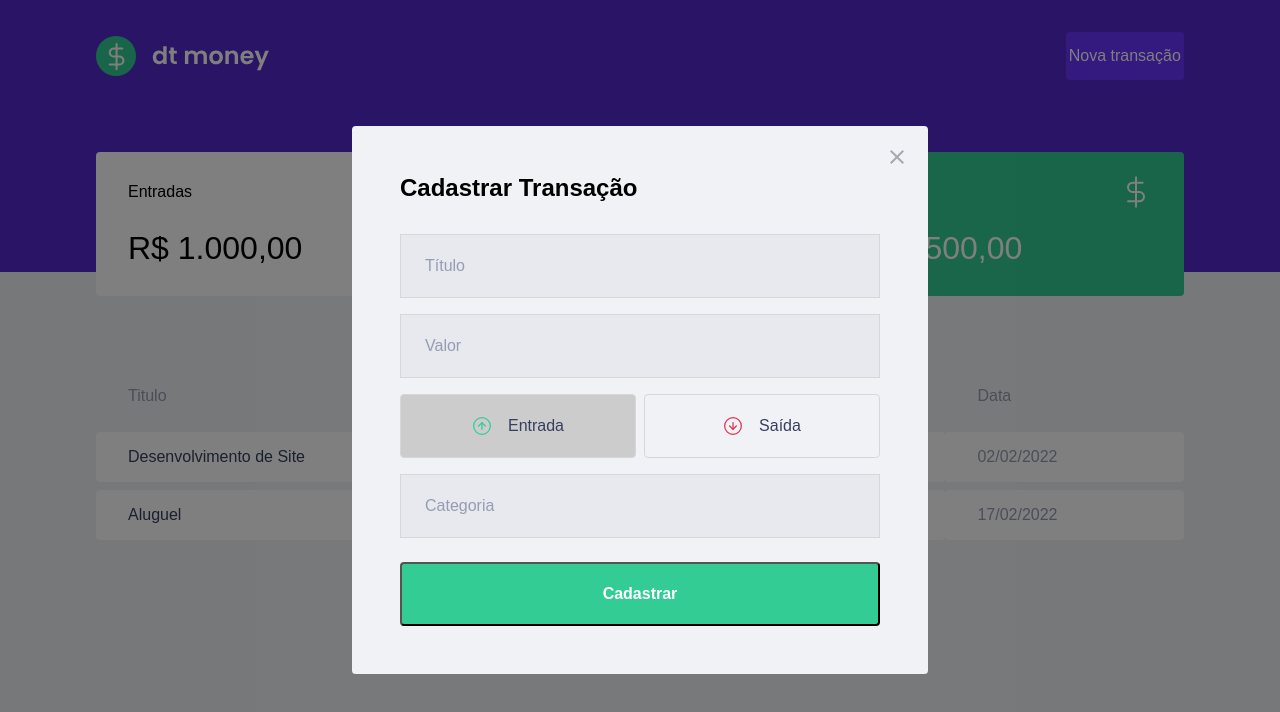
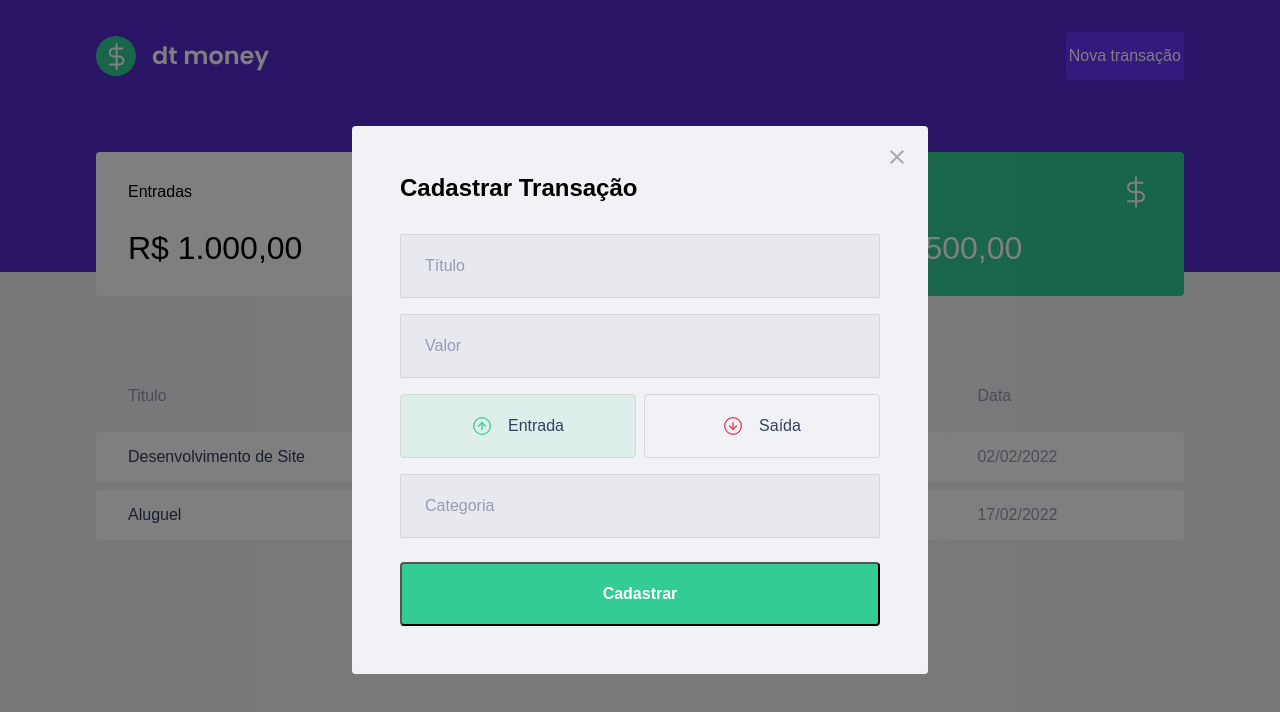
Before and after one commit to j0tappe/trilha-reactjs-02-dtmoney, a React (Create React App) app: page / in a window 1280 px wide. Both pictures are taken after a click on the button "Nova transação". Shown: the top 712 px of the page. Built offline with nearby package versions, Linux system fonts and the light colour scheme; no server answers; what miragejs would draw is missing.

Commit message:
Color button

```diff
--- a/src/components/NewTransactionModal/index.tsx
+++ b/src/components/NewTransactionModal/index.tsx
@@ -42,6 +42,7 @@
                         type="button"
                         onClick={() => { setType('deposit') }}
                         isActive={type === 'deposit'}
+                        activeColor="green"
                     >
                         <img src={incomeImg} alt="Entrada" />
                         <span>Entrada</span>
@@ -50,6 +51,7 @@
                         type="button"
                         onClick={() => { setType('witdraw') }}
                         isActive={type === 'witdraw'}
+                        activeColor="red"
                     >
                         <img src={outcomeImg} alt="Saída" />
                         <span>Saída</span>
--- a/src/components/NewTransactionModal/styles.ts
+++ b/src/components/NewTransactionModal/styles.ts
@@ -1,5 +1,5 @@
 import styled from "styled-components"
-import { darken } from 'polished'
+import { darken, transparentize } from 'polished'
 
 export const Container = styled.form`
 
@@ -60,6 +60,12 @@
 `
 interface RadioBoxProps {
     isActive: boolean;
+    activeColor: 'green' | 'red';
+}
+
+const colors = {
+    green: '#33CC95',
+    red: '#E52E4D'
 }
 
 export const RadioBox = styled.button<RadioBoxProps>`
@@ -68,7 +74,9 @@
     border: 1px solid #d7d7d7;
     border-radius: 0.25rem;
 
-    background: ${(props) => props.isActive ? '#ccc' : 'transparent'};
+    background: ${(props) => props.isActive
+        ? transparentize(0.9, colors[props.activeColor])
+        : 'transparent'};
 
     display: flex;
     justify-content: center;
```
